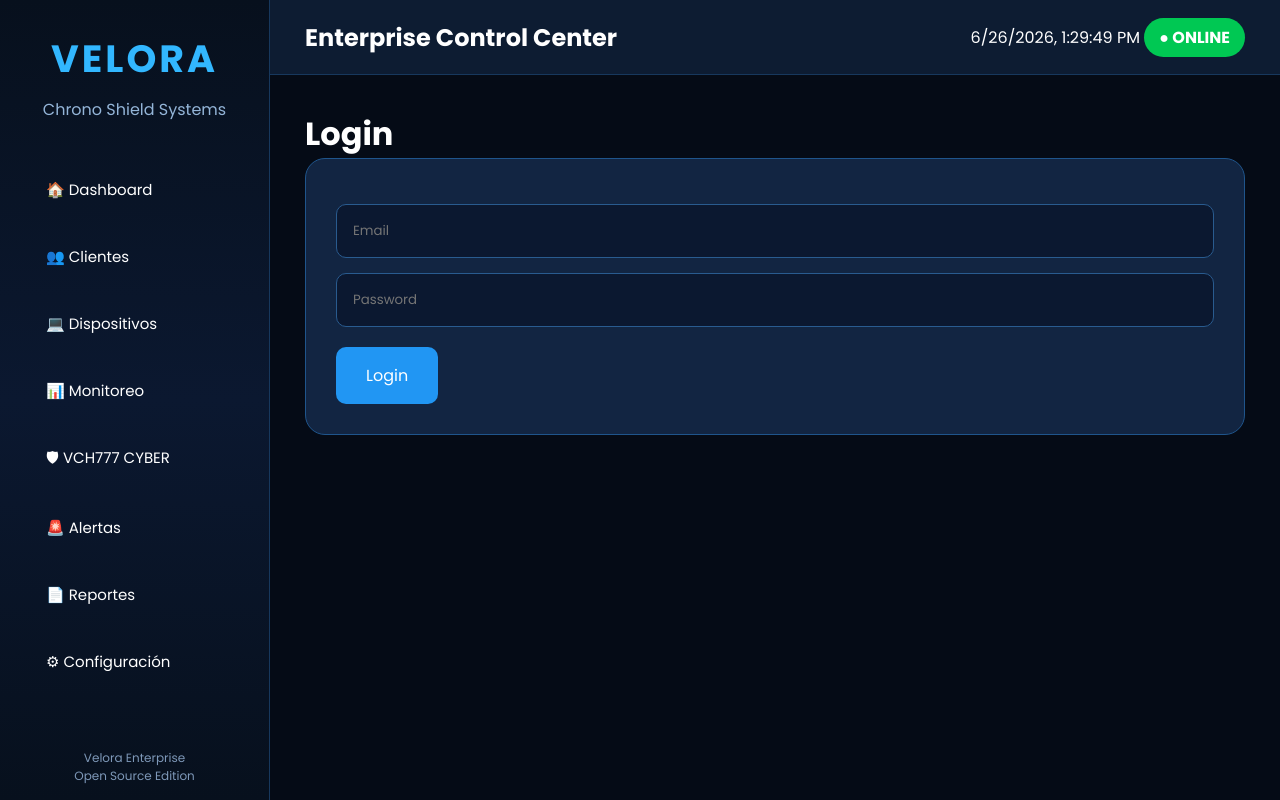
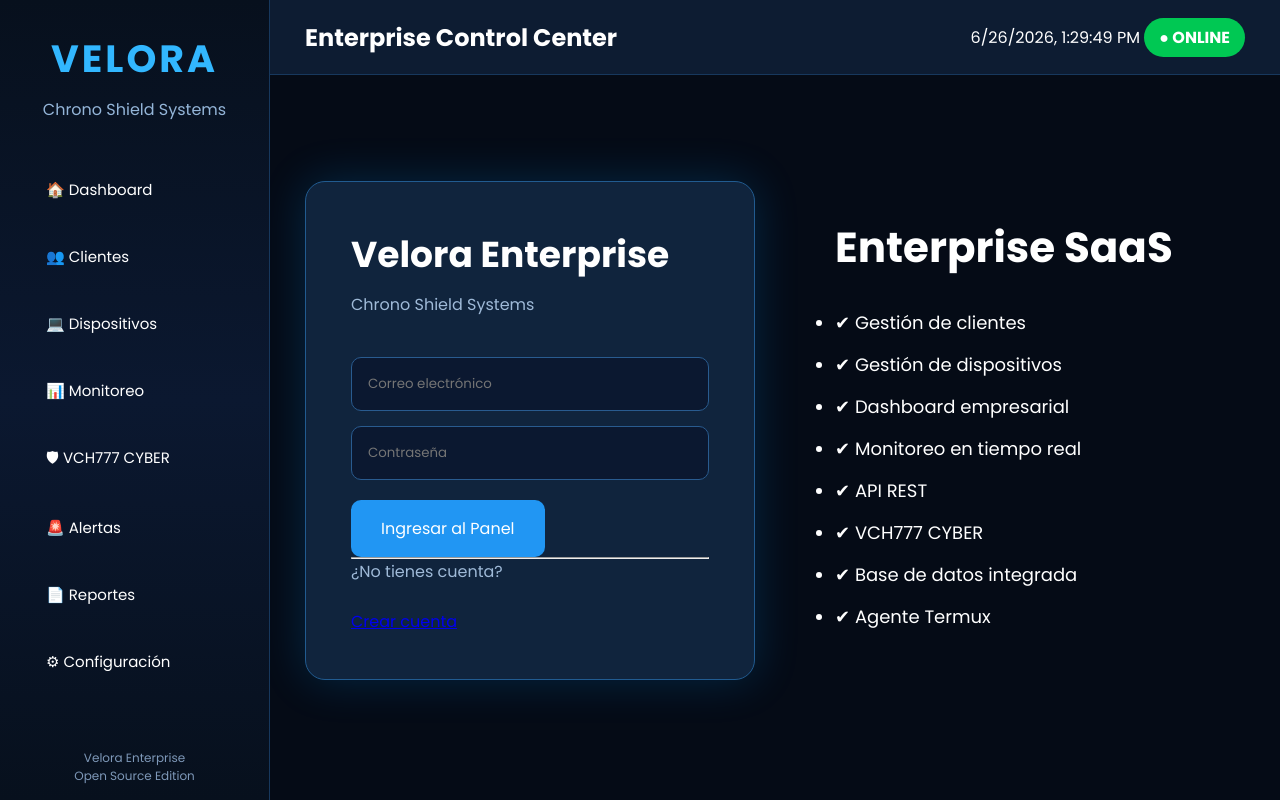
Before and after one commit to contactochronoshield-cyber/Velora-Interprise-, a Flask app: page /login in a window 1280 px wide. Run offline with Flask 3, Linux system fonts and the light colour scheme.

Commit message:
Professional Login and Register

```diff
--- a/static/css/style.css
+++ b/static/css/style.css
@@ -390,3 +390,70 @@ grid-template-columns:1fr;
 }
 
 }
+
+
+.login-container{
+
+display:grid;
+
+grid-template-columns:1fr 1fr;
+
+gap:40px;
+
+align-items:center;
+
+min-height:80vh;
+
+}
+
+.login-card{
+
+background:#10243d;
+
+padding:45px;
+
+border-radius:20px;
+
+border:1px solid #215b90;
+
+box-shadow:0 0 45px rgba(0,150,255,.20);
+
+}
+
+.login-card h1{
+
+font-size:36px;
+
+margin-bottom:10px;
+
+}
+
+.login-card p{
+
+color:#9fbad8;
+
+margin-bottom:25px;
+
+}
+
+.login-info{
+
+padding:40px;
+
+}
+
+.login-info h2{
+
+font-size:42px;
+
+margin-bottom:30px;
+
+}
+
+.login-info li{
+
+margin:15px 0;
+
+font-size:18px;
+
+}
--- a/templates/login.html
+++ b/templates/login.html
@@ -2,19 +2,81 @@
 
 {% block content %}
 
-<h1>Login</h1>
+<div class="login-container">
 
-<div class="panel">
+<div class="login-card">
 
-<form>
+<h1>Velora Enterprise</h1>
 
-<input type="email" placeholder="Email">
+<p>Chrono Shield Systems</p>
 
-<input type="password" placeholder="Password">
+<form method="POST">
 
-<button>Login</button>
+<input
+type="email"
+name="email"
+placeholder="Correo electrónico"
+required>
+
+<input
+type="password"
+name="password"
+placeholder="Contraseña"
+required>
+
+<button type="submit">
+
+Ingresar al Panel
+
+</button>
 
 </form>
+
+<hr>
+
+<p>
+
+¿No tienes cuenta?
+
+</p>
+
+<a href="/register">
+
+Crear cuenta
+
+</a>
+
+</div>
+
+<div class="login-info">
+
+<h2>
+
+Enterprise SaaS
+
+</h2>
+
+<ul>
+
+<li>✔ Gestión de clientes</li>
+
+<li>✔ Gestión de dispositivos</li>
+
+<li>✔ Dashboard empresarial</li>
+
+<li>✔ Monitoreo en tiempo real</li>
+
+<li>✔ API REST</li>
+
+<li>✔ VCH777 CYBER</li>
+
+<li>✔ Base de datos integrada</li>
+
+<li>✔ Agente Termux</li>
+
+</ul>
+
+</div>
 
 </div>
 
```
Also changed, not shown: templates/register.html (+32 -7 lines).
